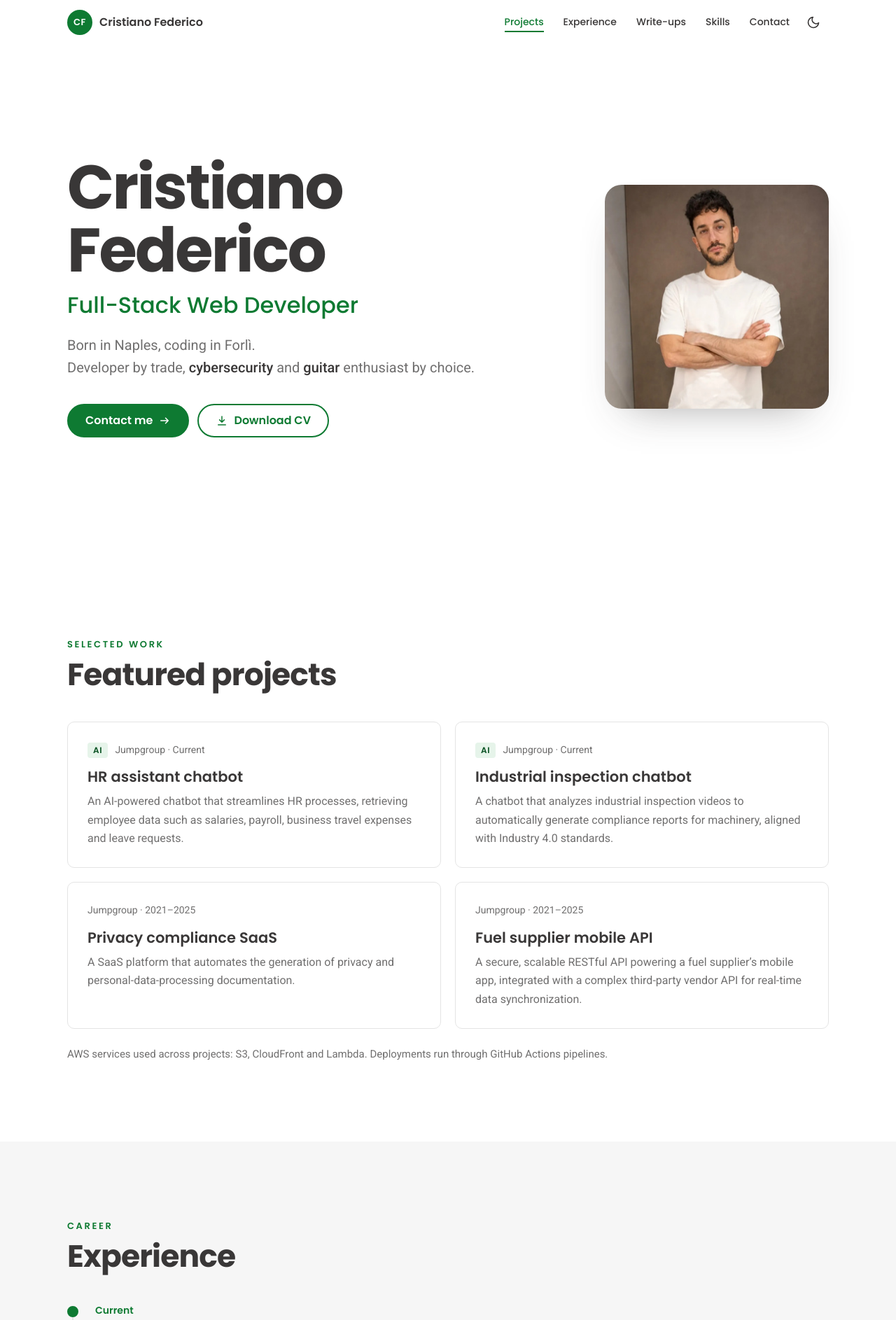
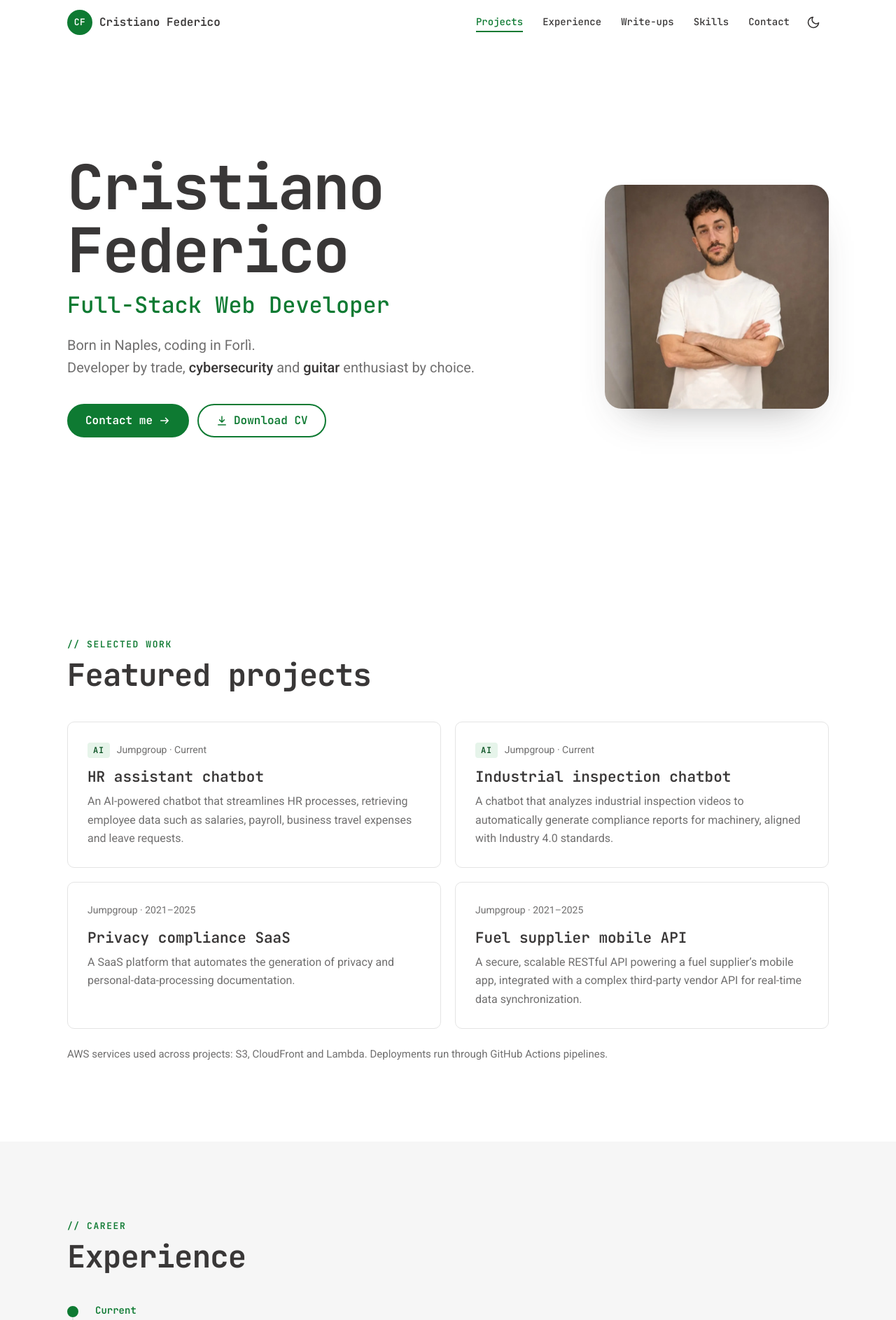
Before and after one commit to ChrisFederico/ChrisFederico.github.io, a PHP site: page / in a window 1280 px wide. Shown: the top 1886 px of the page at 70% size. Run offline with PHP 8.4, Linux system fonts and the light colour scheme.

Commit message:
use monospace font for headings

```diff
--- a/assets/css/style.css
+++ b/assets/css/style.css
@@ -31,7 +31,7 @@
 
 	color-scheme: light;
 
-	--font-heading: "Poppins", system-ui, -apple-system, "Segoe UI", Arial, sans-serif;
+	--font-heading: "JetBrains Mono", ui-monospace, "SFMono-Regular", Menlo, Consolas, monospace;
 	--font-body: "Roboto", system-ui, -apple-system, "Segoe UI", Arial, sans-serif;
 
 	--max-width: 72rem;
@@ -619,9 +619,15 @@ main:focus {
 .eyebrow {
 	margin-bottom: 0.5rem;
 	font: 600 0.8125rem/1.4 var(--font-heading);
-	letter-spacing: 0.2em;
+	letter-spacing: 0.12em;
 	text-transform: uppercase;
 	color: var(--color-accent);
+}
+
+/* Code-comment prefix; the empty alt text keeps screen readers from announcing it */
+.eyebrow::before {
+	content: "// ";
+	content: "// " / "";
 }
 
 .section__title {
--- a/index.html
+++ b/index.html
@@ -67,7 +67,7 @@
 
 	<link rel="preconnect" href="https://fonts.googleapis.com">
 	<link rel="preconnect" href="https://fonts.gstatic.com" crossorigin>
-	<link rel="stylesheet" href="https://fonts.googleapis.com/css2?family=Poppins:wght@500;600;700&amp;family=Roboto:wght@400;500;700&amp;display=swap">
+	<link rel="stylesheet" href="https://fonts.googleapis.com/css2?family=JetBrains+Mono:wght@500;600;700;800&amp;family=Roboto:wght@400;500;700&amp;display=swap">
 	<link rel="stylesheet" href="assets/css/style.css">
 	<script src="assets/js/main.js" defer></script>
 </head>
--- a/writeups/llmborghini.html
+++ b/writeups/llmborghini.html
@@ -36,7 +36,7 @@
 
 	<link rel="preconnect" href="https://fonts.googleapis.com">
 	<link rel="preconnect" href="https://fonts.gstatic.com" crossorigin>
-	<link rel="stylesheet" href="https://fonts.googleapis.com/css2?family=Poppins:wght@500;600;700&amp;family=Roboto:wght@400;500;700&amp;display=swap">
+	<link rel="stylesheet" href="https://fonts.googleapis.com/css2?family=JetBrains+Mono:wght@500;600;700;800&amp;family=Roboto:wght@400;500;700&amp;display=swap">
 	<link rel="stylesheet" href="../assets/css/style.css">
 	<script src="../assets/js/main.js" defer></script>
 </head>
--- a/writeups/white-rabbit.html
+++ b/writeups/white-rabbit.html
@@ -36,7 +36,7 @@
 
 	<link rel="preconnect" href="https://fonts.googleapis.com">
 	<link rel="preconnect" href="https://fonts.gstatic.com" crossorigin>
-	<link rel="stylesheet" href="https://fonts.googleapis.com/css2?family=Poppins:wght@500;600;700&amp;family=Roboto:wght@400;500;700&amp;display=swap">
+	<link rel="stylesheet" href="https://fonts.googleapis.com/css2?family=JetBrains+Mono:wght@500;600;700;800&amp;family=Roboto:wght@400;500;700&amp;display=swap">
 	<link rel="stylesheet" href="../assets/css/style.css">
 	<script src="../assets/js/main.js" defer></script>
 </head>
```
Also changed, not shown: CLAUDE.md (+2 -2 lines).
